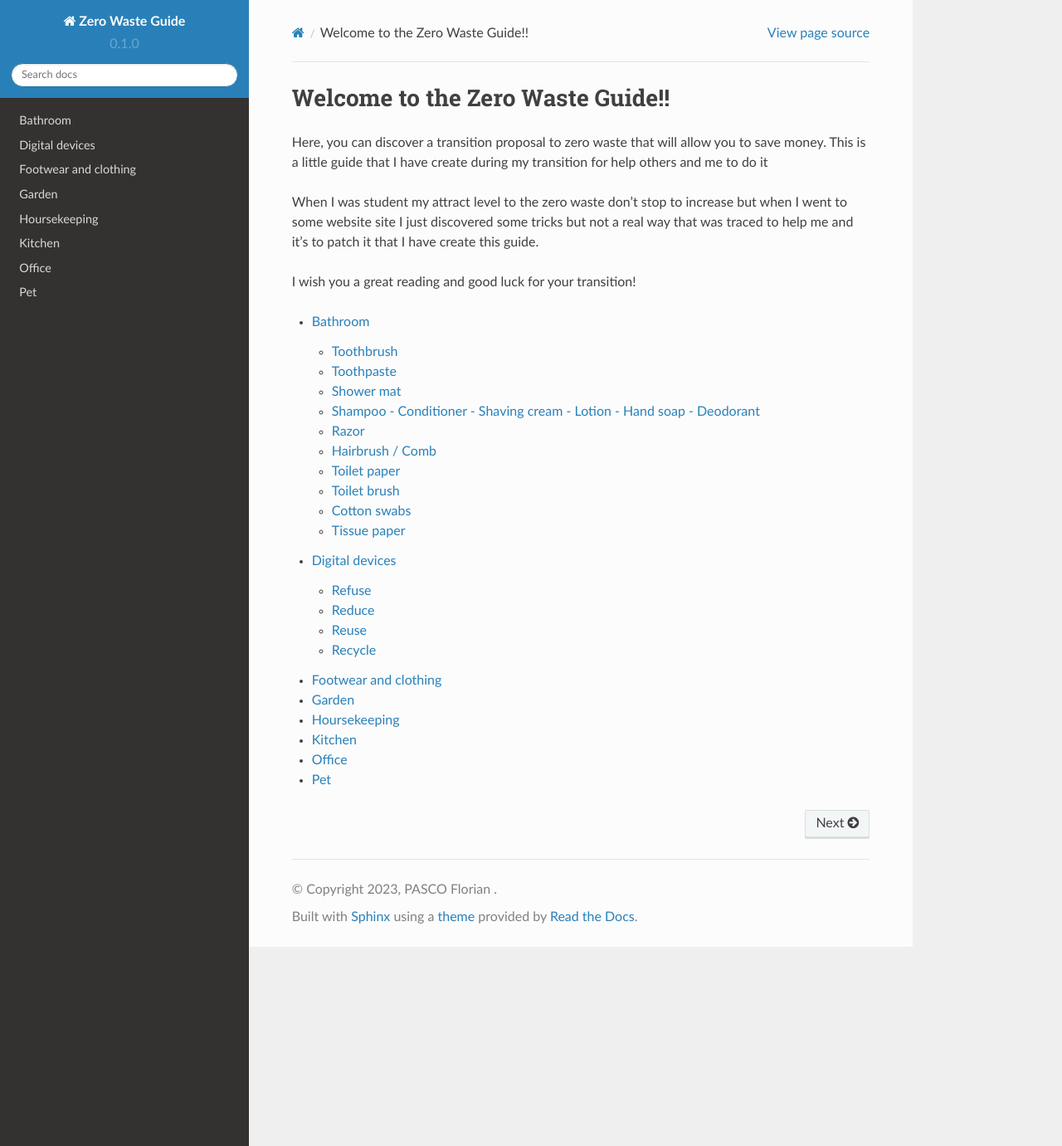
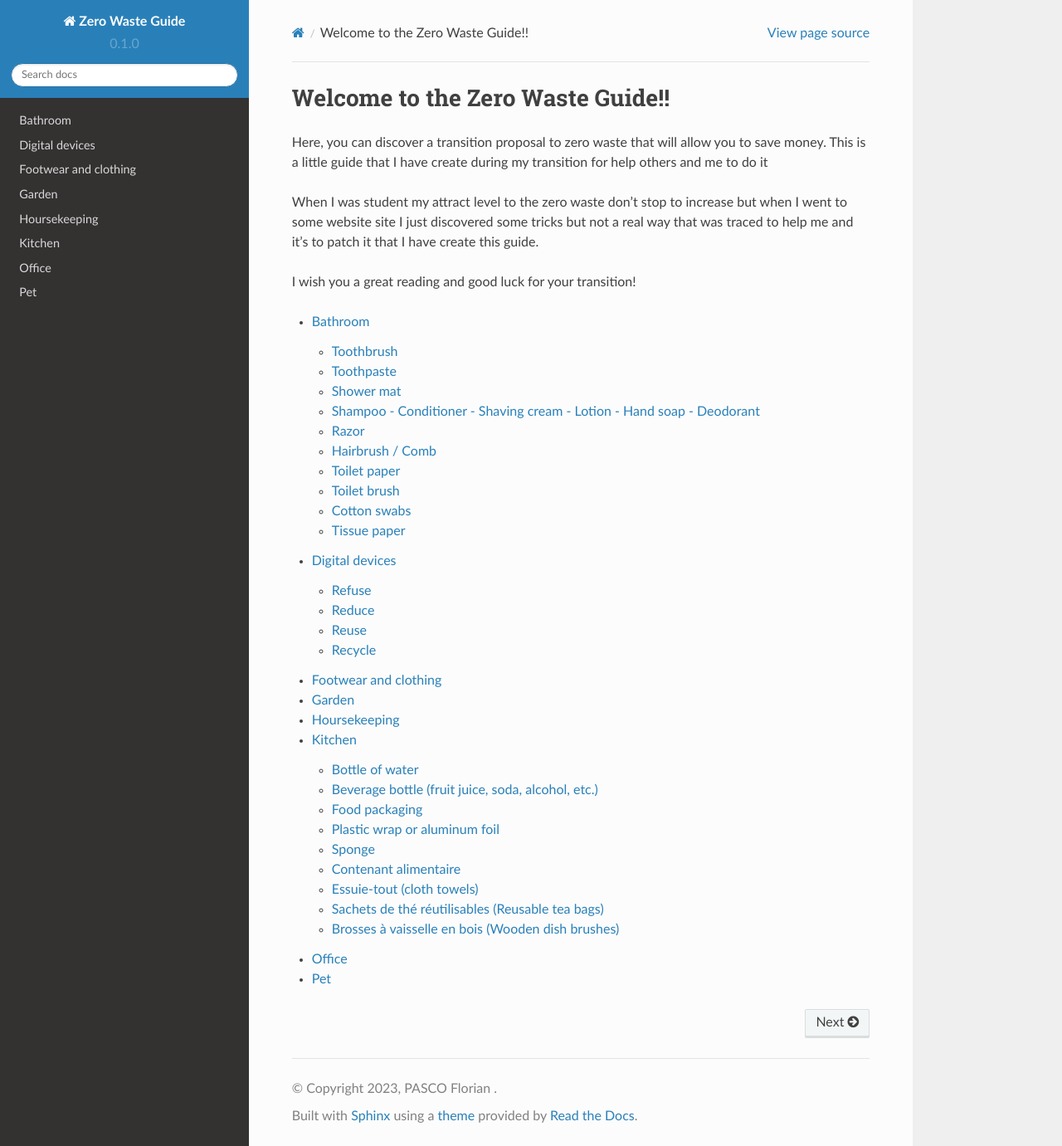
Before and after one commit to mpek29/zero_waste_guide, a Sphinx documentation site: the page built from docs/source/index.rst, in a window 1280 px wide and 1381 px high. Shown: the whole window at 83% size. Built offline with Sphinx 7.4.7 and the Read the Docs theme 2.0.0, drawn with Linux system fonts in a browser that asks for light colours.

Commit message:
Update kitchen.rst

```diff
--- a/docs/source/kitchen.rst
+++ b/docs/source/kitchen.rst
@@ -1,2 +1,43 @@
 Kitchen
 =====
+
+Bottle of water
+----------------
+
+Beverage bottle (fruit juice, soda, alcohol, etc.)
+----------------
+
+Food packaging
+----------------
+
+Plastic wrap or aluminum foil
+----------------
+
+Sponge
+----------------
+
+Contenant alimentaire
+----------------
+Bocaux en verre réutilisables (Reusable glass jars)
+Sac à vrac en tissu (Reusable fabric produce bags)
+Penser à celui pour le sucre aussi
+
+Essuie-tout (cloth towels)
+----------------
+version réutilisable
+
+
+----------------
+Pailles en acier inoxydable (Stainless steel straws)
+
+----------------
+Moulins à épices en verre (Glass spice grinders)
+
+----------------
+Filtre à café réutilisable (Reusable coffee filter)
+
+Sachets de thé réutilisables (Reusable tea bags)
+----------------
+
+Brosses à vaisselle en bois (Wooden dish brushes)
+----------------
```
